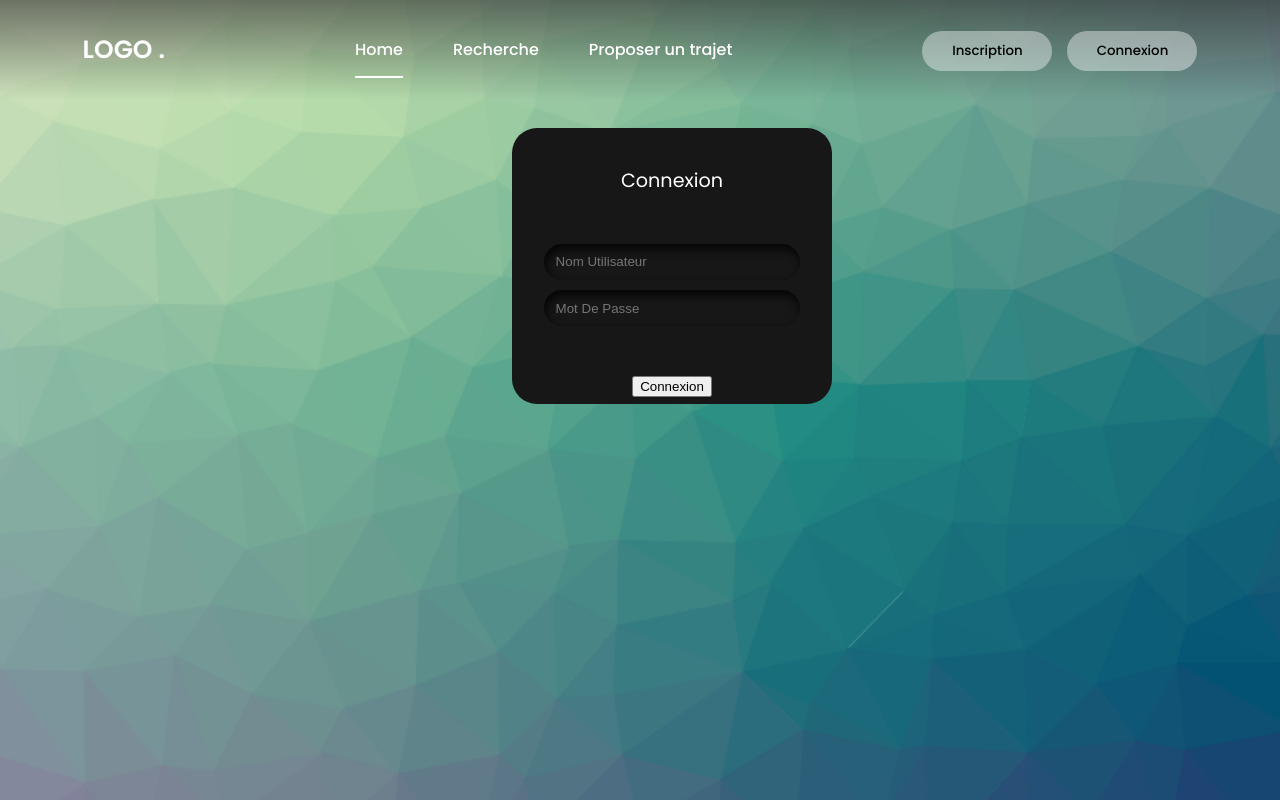
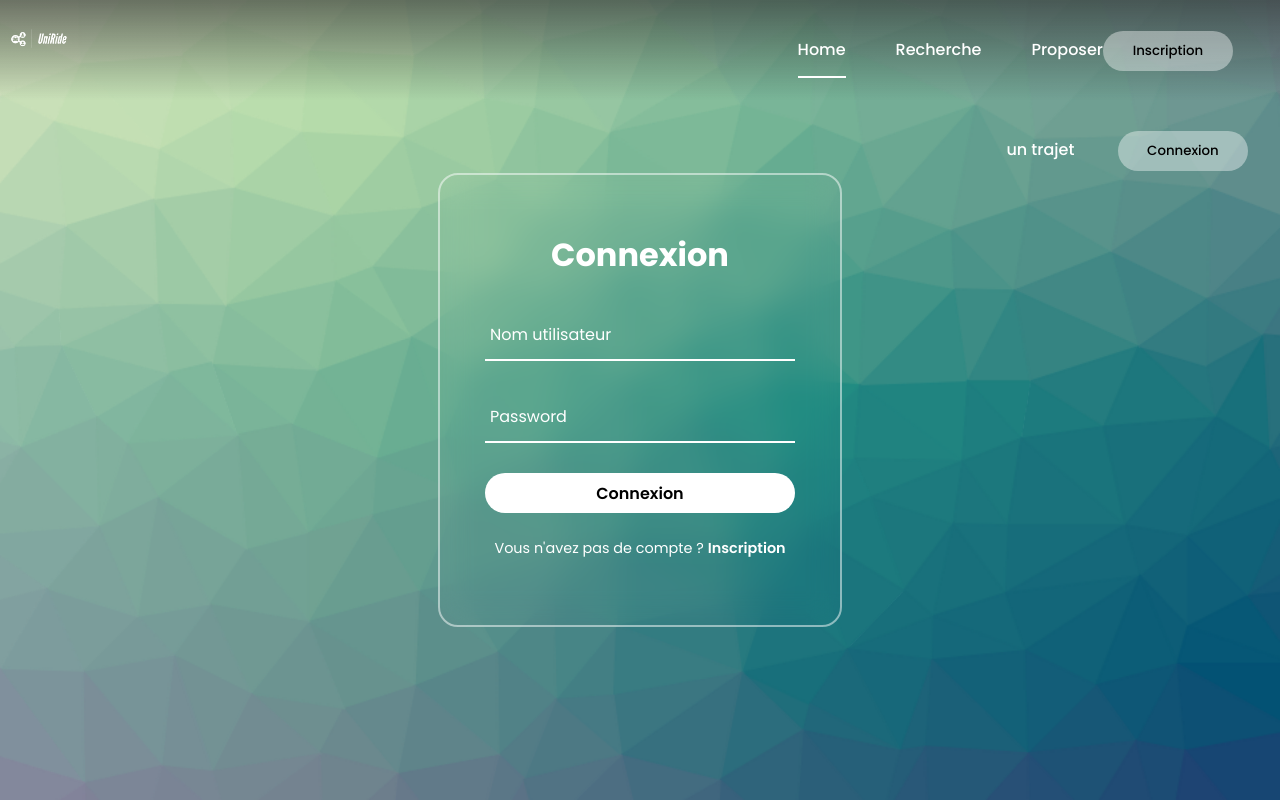
Before and after one commit to nayren23/UniRide-SApp, an Angular app in the folder UniRide/: page /logIn in a window 1280 px wide. Built offline with nearby package versions, Linux system fonts and the light colour scheme.

Commit message:
patch : connexion css changed

```diff
--- a/UniRide/src/app/app.component.css
+++ b/UniRide/src/app/app.component.css
@@ -32,6 +32,10 @@
     color: white;
     font-size: 25px;
     font-weight: 600;
+}
+
+#logo {
+    width: 10%;
 }
 
 .nav-menu ul {
--- a/UniRide/src/app/app.component.html
+++ b/UniRide/src/app/app.component.html
@@ -12,7 +12,7 @@
 
     <nav class="nav">
         <div class="nav-logo">
-            <p>LOGO .</p>
+            <img src="assets/logo.png" id="logo">
         </div>
         <div class="nav-menu" id="navMenu">
             <ul>
--- a/UniRide/src/app/log-in/log-in.component.css
+++ b/UniRide/src/app/log-in/log-in.component.css
@@ -1,101 +1,127 @@
-#connexionDiv {
-    text-align: center;
-    width: 100%;
-    padding-top: 10%;
-    padding-bottom: 10%;
+@import url('https://fonts.googleapis.com/css2?family=Poppins:wght@500&display=swap');
+* {
+    margin: 0;
+    padding: 0;
+    font-family: 'poppins', sans-serif;
 }
 
-
-.form {
+section {
     display: flex;
-    flex-direction: column;
-    gap: 10px;
-    padding-left: 2em;
-    padding-right: 2em;
-    padding-bottom: 0.4em;
-    background-color: #171717;
-    border-radius: 25px;
-    transition: .4s ease-in-out;
-    width: 20%;
-    margin-left: 40%;
+    justify-content: center;
+    align-items: center;
+    min-height: 100vh;
+    width: 100%;
+    background-position: center;
+    background-size: cover;
 }
 
-.form:hover {
-    transform: scale(1.05);
-    border: 1px solid black;
+.form-box {
+    position: relative;
+    width: 400px;
+    height: 450px;
+    background: transparent;
+    border: 2px solid rgba(255, 255, 255, 0.5);
+    border-radius: 20px;
+    backdrop-filter: blur(15px);
+    display: flex;
+    justify-content: center;
+    align-items: center;
 }
 
-#heading {
+h2 {
+    font-size: 2em;
+    color: #fff;
     text-align: center;
-    margin: 2em;
-    color: rgb(255, 255, 255);
-    font-size: 1.2em;
 }
 
-.field {
-    display: flex;
-    align-items: center;
-    justify-content: center;
-    gap: 0.5em;
-    border-radius: 25px;
-    padding: 0.6em;
+.inputbox {
+    position: relative;
+    margin: 30px 0;
+    width: 310px;
+    border-bottom: 2px solid #fff;
+}
+
+.inputbox label {
+    position: absolute;
+    top: 50%;
+    left: 5px;
+    transform: translateY(-50%);
+    color: #fff;
+    font-size: 1em;
+    pointer-events: none;
+    transition: .5s;
+}
+
+input:focus~label,
+input:valid~label {
+    top: -5px;
+}
+
+.inputbox input {
+    width: 100%;
+    height: 50px;
+    background: transparent;
     border: none;
     outline: none;
-    color: white;
-    background-color: #171717;
-    box-shadow: inset 2px 5px 10px rgb(5, 5, 5);
+    font-size: 1em;
+    padding: 0 35px 0 5px;
+    color: #fff;
 }
 
-.input-icon {
-    height: 1.3em;
-    width: 1.3em;
-    fill: white;
+.inputbox ion-icon {
+    position: absolute;
+    right: 8px;
+    color: #fff;
+    font-size: 1.2em;
+    top: 20px;
 }
 
-.input-field {
-    background: none;
+.forget {
+    margin: -15px 0 15px;
+    font-size: .9em;
+    color: #fff;
+    display: flex;
+    justify-content: space-between;
+}
+
+.forget label input {
+    margin-right: 3px;
+}
+
+.forget label a {
+    color: #fff;
+    text-decoration: none;
+}
+
+.forget label a:hover {
+    text-decoration: underline;
+}
+
+button {
+    width: 100%;
+    height: 40px;
+    border-radius: 40px;
+    background: #fff;
     border: none;
     outline: none;
-    width: 100%;
-    color: #d3d3d3;
+    cursor: pointer;
+    font-size: 1em;
+    font-weight: 600;
 }
 
-.form .btn {
-    display: flex;
-    justify-content: center;
-    flex-direction: row;
-    margin-top: 2.5em;
+.register {
+    font-size: .9em;
+    color: #fff;
+    text-align: center;
+    margin: 25px 0 10px;
 }
 
-.button1 {
-    padding: 0.5em;
-    padding-left: 2.3em;
-    padding-right: 2.3em;
-    border-radius: 5px;
-    border: none;
-    outline: none;
-    transition: .4s ease-in-out;
-    background-color: #252525;
-    color: white;
+.register p a {
+    text-decoration: none;
+    color: #fff;
+    font-weight: 600;
 }
 
-.button1:hover {
-    background-color: black;
-    color: white;
+.register p a:hover {
+    text-decoration: underline;
 }
-
-.button3 {
-    margin-bottom: 3em;
-    padding: 0.5em;
-    border-radius: 5px;
-    border: none;
-    outline: none;
-    transition: .4s ease-in-out;
-    background-color: #252525;
-    color: white;
-}
-
-.button3:hover {
-    background-color: red;
-    color: white;
-}
--- a/UniRide/src/app/log-in/log-in.component.html
+++ b/UniRide/src/app/log-in/log-in.component.html
@@ -1,15 +1,22 @@
-<div id="connexionDiv">
-  <form class="form" [formGroup]="connexionForm" (ngSubmit)="onSubmit()">
-    <p id="heading">Connexion</p>
-    <div class="field">
-      <input autocomplete="off" placeholder="Nom Utilisateur" class="input-field" type="text" formControlName="login">
+<section>
+    <div class="form-box">
+        <div class="form-value">
+            <form class="form" [formGroup]="connexionForm" (ngSubmit)="onSubmit()">
+                <h2>Connexion</h2>
+                <div class="inputbox">
+                    <input type="texte" required formControlName="login">
+                    <label for="">Nom utilisateur</label>
+                </div>
+                <div class="inputbox">
+                    <input type="password" required formControlName="password">
+                    <label for="">Password</label>
+                </div>
+
+                <button type="submit">Connexion</button>
+                <div class="register">
+                    <p>Vous n'avez pas de compte ? <a href="/resgistration">Inscription</a></p>
+                </div>
+            </form>
+        </div>
     </div>
-    <div class="field">
-      <input autocomplete="off" placeholder="Mot De Passe" class="input-field" type="password"
-        formControlName="password">
-    </div>
-    <div class="btn">
-      <button class="button2" type="submit">Connexion</button>
-    </div>
-  </form>
-</div>
+</section>
```
